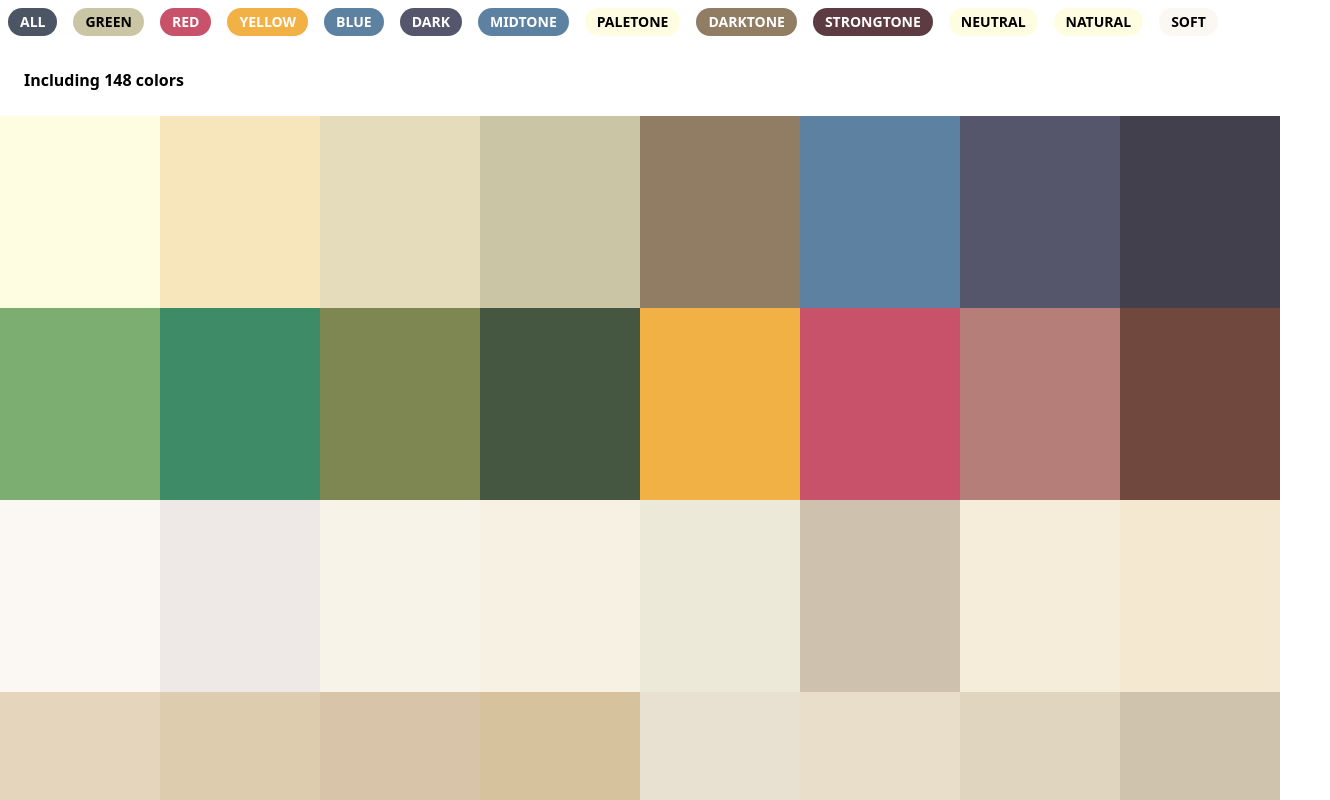
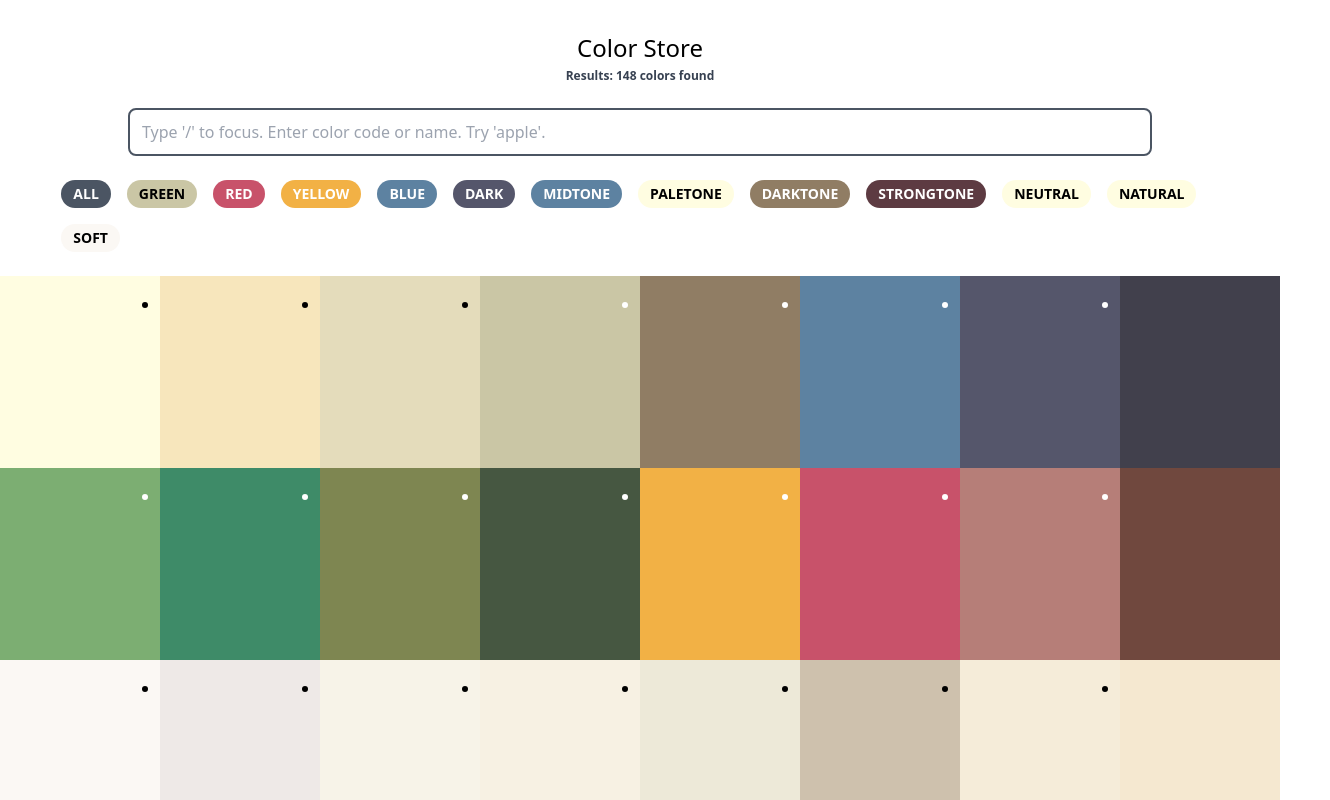
Before and after one commit to jess0407/color-store, a Vue app: page / in a window 1280 px wide. Shown: the top 800 px of the page, 1330 px wide, since content can reach past the window. Built offline with nearby package versions, Linux system fonts and the light colour scheme.

Commit message:
Add way to search for a color

```diff
--- a/src/App.vue
+++ b/src/App.vue
@@ -14,3 +14,20 @@ export default {
   }
 };
 </script>
+
+<style>
+.list-item {
+  transition: all 0.6s;
+}
+.list-enter,
+.list-leave-to {
+  opacity: 0;
+  transform: translateY(30px);
+}
+.list-leave-active {
+  position: absolute;
+}
+.list-move {
+  transition: all 0.3;
+}
+</style>
--- a/src/components/HelloWorld.vue
+++ b/src/components/HelloWorld.vue
@@ -1,6 +1,17 @@
 <template>
   <div>
-    <nav class="filter flex flex-wrap">
+    <h1 class="text-2xl text-center mt-8">Color Store</h1>
+    <div
+      class="meta text-gray-700 text-center text-xs font-semibold mb-6 mt-1"
+    >Results: {{filered.length}} {{filter}} colors found</div>
+    <input
+      ref="search"
+      placeholder="Type '/' to focus. Enter color code or name. Try 'apple'. "
+      class="px-3 border-2 border-gray-600 h-12 w-4/5 mx-auto block rounded-lg focus:outline-none focus:border-blue-800"
+      type="text"
+      v-model="searchText"
+    >
+    <nav class="filter flex flex-wrap my-4 w-11/12 mx-auto">
       <button
         @click="filter=null"
         class="focus:outline-none focus:border-2 bg-gray-600 px-3 py-1 m-2 font-semibold text-sm rounded-full text-white uppercase"
@@ -13,9 +24,20 @@
         :style="{background: getBgColor(f), color: invertColor(getBgColor(f), true)}"
       >{{f}}</button>
     </nav>
-    <div class="meta m-6 font-bold">Including {{filered.length}} {{filter}} colors</div>
-    <div v-if="colors" class="grid grid-cols-2 sm:grid-3 md:grid-cols-4 lg:grid-cols-8">
-      <Swatch v-for="color in filered" :key="color[0]+Math.random()" :color="color"></Swatch>
+
+    <!-- <transition-group
+      class="grid grid-cols-2 sm:grid-3 md:grid-cols-4 lg:grid-cols-8"
+      name="list"
+      appear
+      tag="div"
+    >    </transition-group>-->
+    <div class="grid grid-cols-2 sm:grid-3 md:grid-cols-4 lg:grid-cols-8">
+      <Swatch
+        class="list-item"
+        v-for="color in filered"
+        :key="color[0]+Math.random()"
+        :color="color"
+      ></Swatch>
     </div>
   </div>
 </template>
@@ -44,8 +66,24 @@ export default {
   components: {
     Swatch
   },
+  mounted() {
+    const input = this.$refs.search;
+    document.addEventListener("keyup", e => {
+      if (e.keyCode === 191) {
+        input.focus();
+      }
+    });
+  },
   computed: {
     filered() {
+      if (this.searchText.length) {
+        return colors.filter(c => {
+          return (
+            this.lower(c[0]).includes(this.searchText) ||
+            this.lower(c[2]).includes(this.searchText)
+          );
+        });
+      }
       if (!this.filter) return colors;
       switch (this.filter) {
         case "neutral":
@@ -78,12 +116,16 @@ export default {
     }
   },
   methods: {
+    lower(s) {
+      return s.toLowerCase();
+    },
     getBgColor(filter) {
       return colors.find(c => c[2] === this.colorMap[filter][0])[1];
     }
   },
   data() {
     return {
+      searchText: "",
       colors: colors,
       filter: null,
       filters: [
--- a/src/components/swatch.vue
+++ b/src/components/swatch.vue
@@ -5,7 +5,7 @@
     :style="{background: color[1], color: invertColor(color[1], true)}"
     :class="{'cursor-copy' : !copied, 'cursor-auto':!copied}"
   >
-    <div class="info">
+    <div class="info transition duration-700 ease-in">
       <p class="text-xs mt-2">{{color[2]}}</p>
       <p class="text-sm leading-tight">{{color[0]}}</p>
       <input
@@ -55,9 +55,9 @@ export default {
   cursor: copy;
 }
 .info {
-  display: none;
+  opacity: 0;
 }
 .swatch:hover .info {
-  display: block;
+  opacity: 1;
 }
 </style>
```
